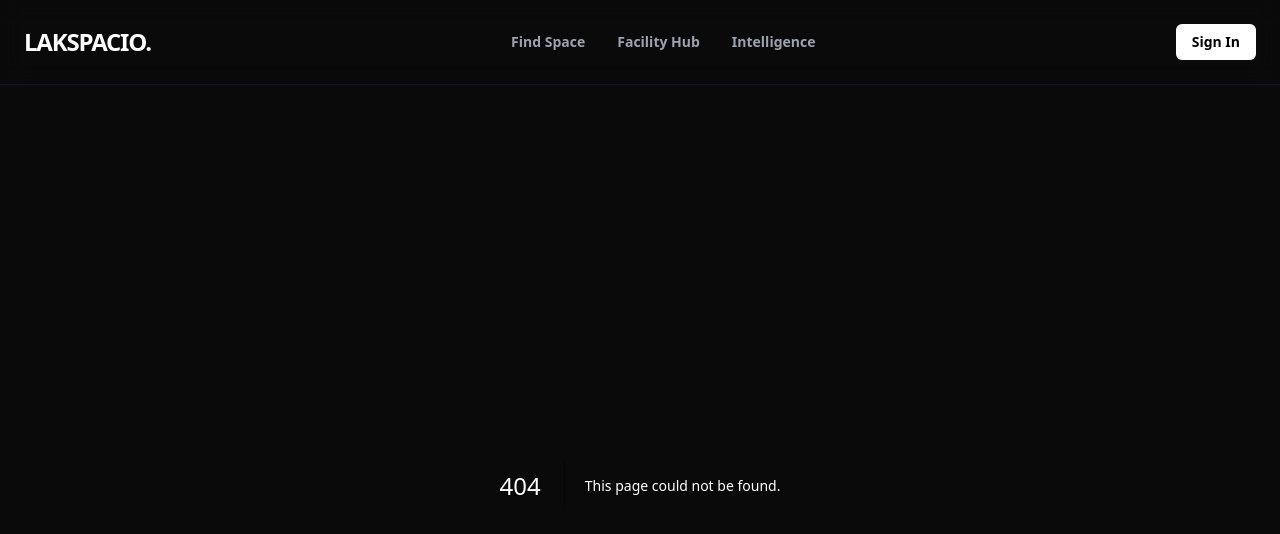
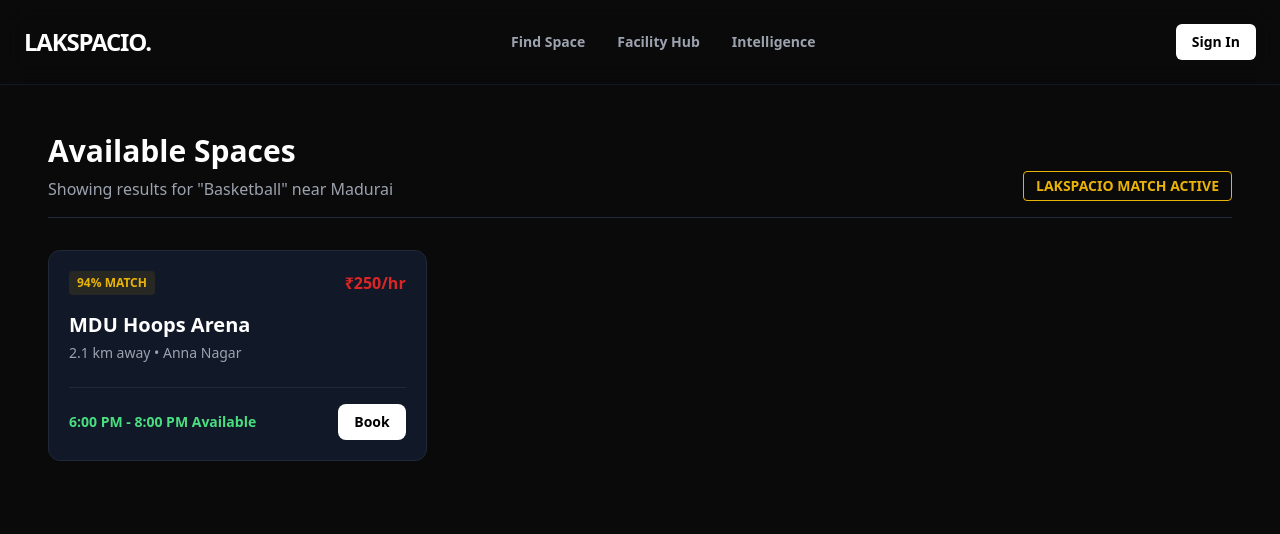
Before and after one commit to dheenadhayalan071-debug/lakspacio, a Next.js app: page /search in a window 1280 px wide. Before the commit this address had no page. Shown: the top 534 px of the page. Built offline with nearby package versions, Linux system fonts and the light colour scheme.

Commit message:
Create SearchPage component for available spaces

```diff
--- /dev/null
+++ b/src/app/search/page.tsx
@@ -0,0 +1,31 @@
+export default function SearchPage() {
+  return (
+    <div className="p-6 md:p-12 max-w-7xl mx-auto">
+      <div className="flex justify-between items-end mb-8 border-b border-gray-800 pb-4">
+        <div>
+          <h1 className="text-3xl font-extrabold">Available Spaces</h1>
+          <p className="text-gray-400 mt-2">Showing results for "Basketball" near Madurai</p>
+        </div>
+        <div className="text-sm font-bold text-brand-yellow border border-brand-yellow px-3 py-1 rounded">
+          LAKSPACIO MATCH ACTIVE
+        </div>
+      </div>
+
+      <div className="grid grid-cols-1 md:grid-cols-2 lg:grid-cols-3 gap-6">
+        {/* Mock Facility Card */}
+        <div className="bg-gray-900 border border-gray-800 rounded-xl p-5 hover:border-gray-600 transition-all">
+          <div className="flex justify-between items-start mb-4">
+            <div className="bg-brand-yellow/10 text-brand-yellow text-xs font-bold px-2 py-1 rounded">94% MATCH</div>
+            <div className="text-brand-red font-bold">₹250/hr</div>
+          </div>
+          <h3 className="text-xl font-bold mb-1">MDU Hoops Arena</h3>
+          <p className="text-gray-400 text-sm mb-4">2.1 km away • Anna Nagar</p>
+          <div className="flex justify-between items-center mt-6 pt-4 border-t border-gray-800">
+            <span className="text-sm text-green-400 font-semibold">6:00 PM - 8:00 PM Available</span>
+            <button className="bg-white text-black font-bold px-4 py-2 rounded-lg hover:bg-gray-200 text-sm">Book</button>
+          </div>
+        </div>
+      </div>
+    </div>
+  );
+}
```
